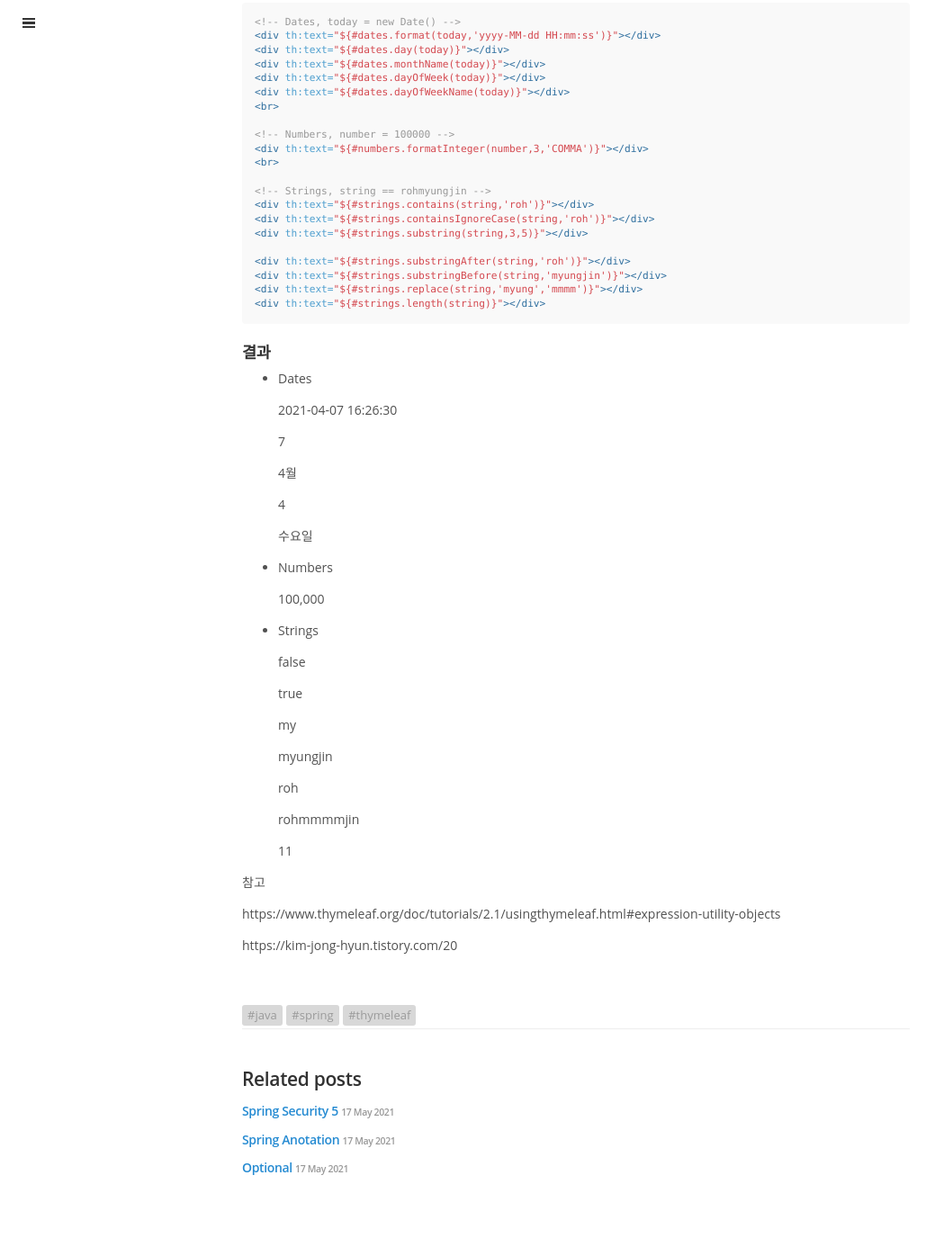
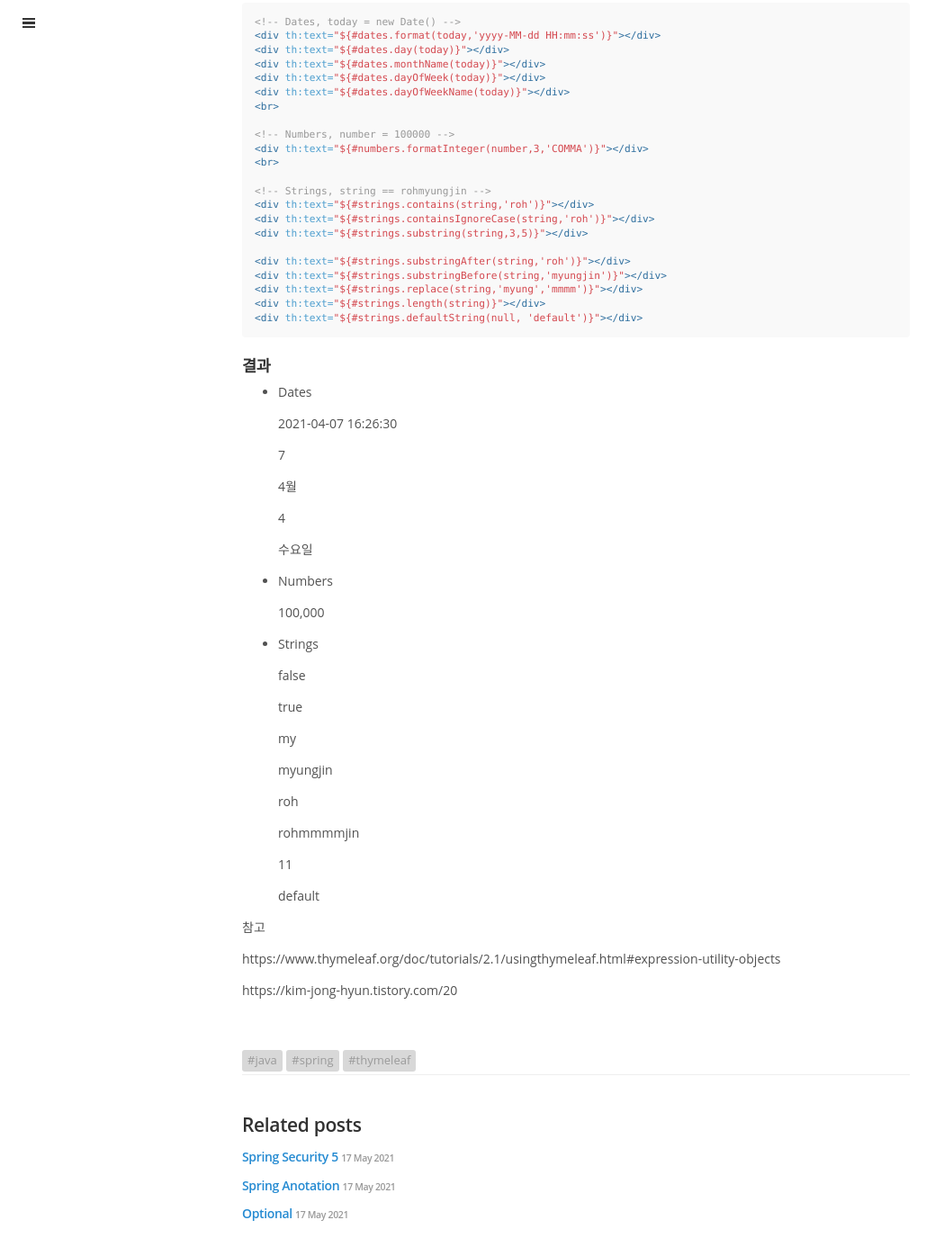
Before and after one commit to mingportal0/mingportal0.github.io, a Jekyll site: the page built from _posts/2021-04-07-thymeleaf-utility.md, in a window 1280 px wide and 1400 px high, scrolled down 810 px. Shown: the top 1396 px of the window at 90% size, without its empty margins (0-1049 px from the left). Built offline with Jekyll 4.4.1, drawn with Linux system fonts in a browser that asks for light colours; nearby versions of some CDN libraries; comment, search, counter and statistics services are not loaded; before the commit the page ends 2159 px from its top, so only the background shows below that.

Commit message:
_posts/2021-04-07-thymeleaf-utility.md updated from https://stackedit.io/

````diff
--- a/_posts/2021-04-07-thymeleaf-utility.md
+++ b/_posts/2021-04-07-thymeleaf-utility.md
@@ -67,6 +67,7 @@ comment: yes
 <div th:text="${#strings.substringBefore(string,'myungjin')}"></div>
 <div th:text="${#strings.replace(string,'myung','mmmm')}"></div>
 <div th:text="${#strings.length(string)}"></div>
+<div th:text="${#strings.defaultString(null, 'default')}"></div>
 ```
 
 
@@ -105,6 +106,8 @@ comment: yes
 
   11
 
+  default
+
 
 
 참고
````
Also changed, not shown: other parts of _posts/2021-04-07-thymeleaf-utility.md (+3 -0 lines).
